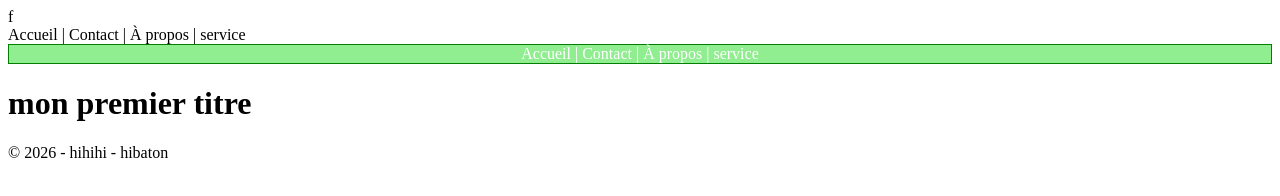
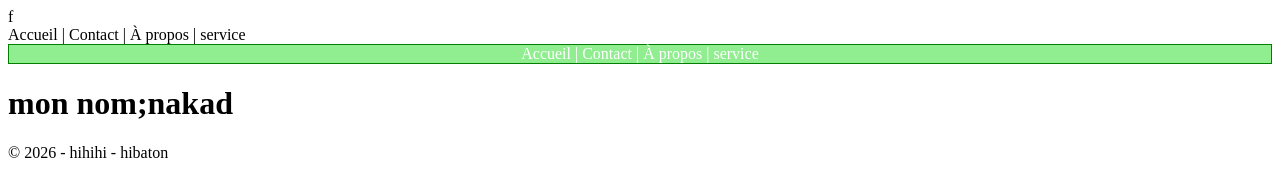
Before and after one commit to nakadhiba861-prog/td1, a plain HTML site: page contact.html in a window 1280 px wide. Drawn offline with Linux system fonts and the light colour scheme.

Commit message:
Ajout de mon nom a la page contacts

```diff
--- a/index.html
+++ b/contact.html
@@ -20,7 +20,7 @@ f
 
     <div>Accueil | Contact | À propos  | service </div>
     <div class="menu">Accueil | Contact | À propos | service</div>
-  <h1> mon premier titre </h1>
+  <h1> mon nom;nakad </h1>
    <div>© 2026 - hihihi - hibaton</div>
 </body>
 </html>
```
